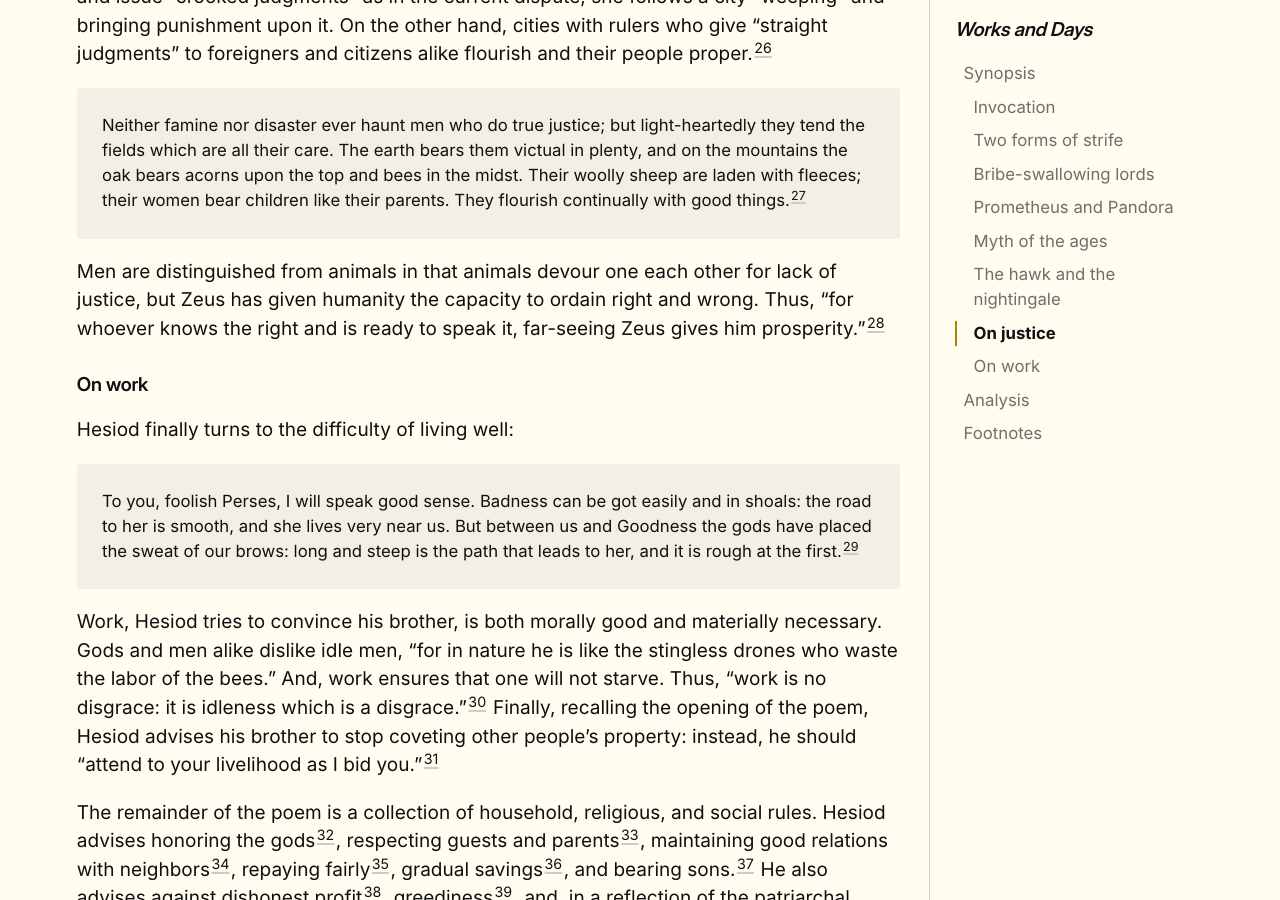
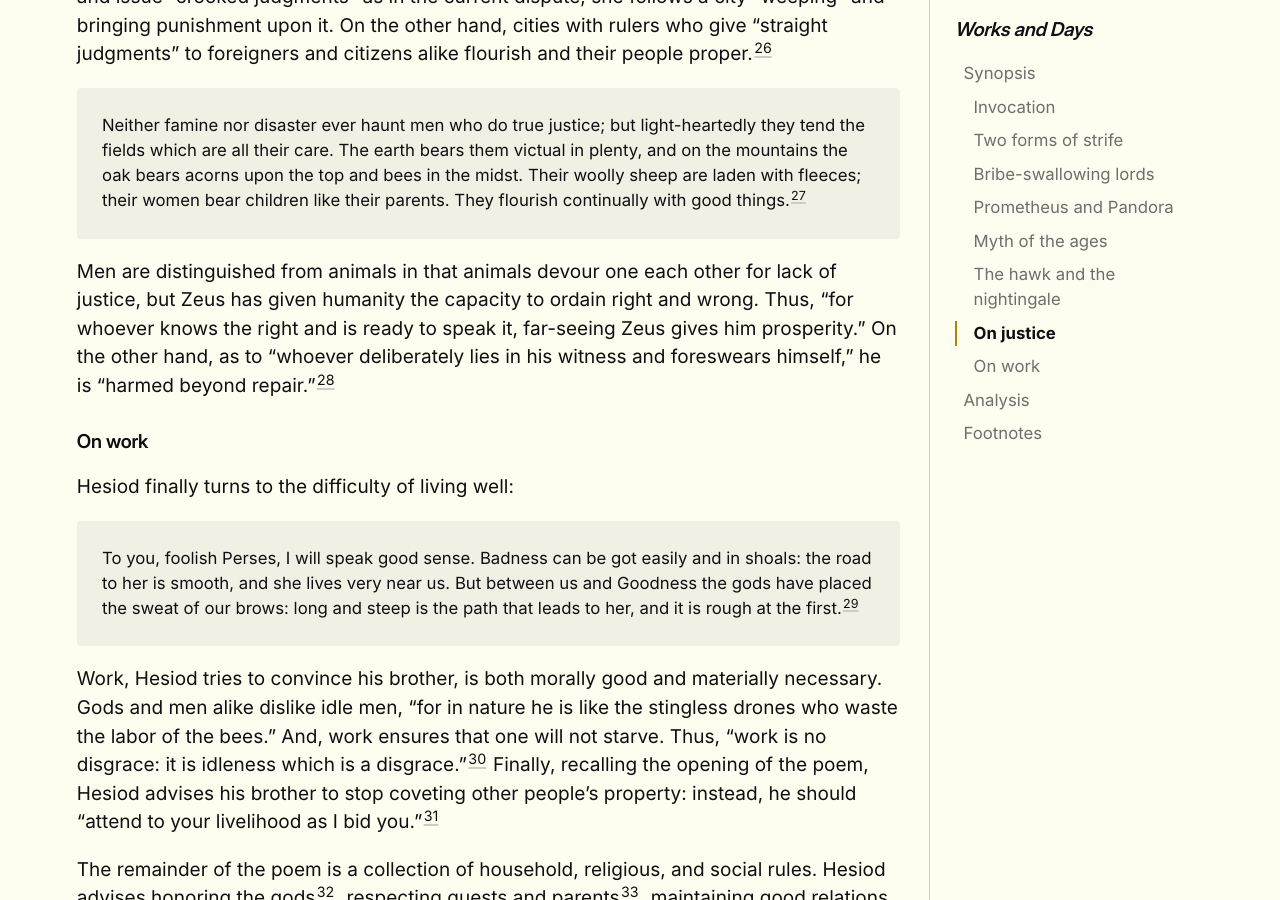
Before and after one commit to andyzwang/notes, a Jekyll site: the page built from _notes/Works and Days.md, in a window 1280 px wide and 900 px high, scrolled down 5578 px. Built offline with Jekyll 4.4.1, drawn with Linux system fonts in a browser that asks for light colours.

Commit message:
add another sentence

```diff
--- a/_notes/Works and Days.md
+++ b/_notes/Works and Days.md
@@ -91,7 +91,7 @@
 
 > Neither famine nor disaster ever haunt men who do true justice; but light-heartedly they tend the fields which are all their care. The earth bears them victual in plenty, and on the mountains the oak bears acorns upon the top and bees in the midst. Their woolly sheep are laden with fleeces; their women bear children like their parents. They flourish continually with good things.[^27]
 
-Men are distinguished from animals in that animals devour one each other for lack of justice, but Zeus has given humanity the capacity to ordain right and wrong. Thus, "for whoever knows the right and is ready to speak it, far-seeing Zeus gives him prosperity."[^28]
+Men are distinguished from animals in that animals devour one each other for lack of justice, but Zeus has given humanity the capacity to ordain right and wrong. Thus, "for whoever knows the right and is ready to speak it, far-seeing Zeus gives him prosperity." On the other hand, as to "whoever deliberately lies in his witness and foreswears himself," he is "harmed beyond repair."[^28]
 
 ### On work
 
```
